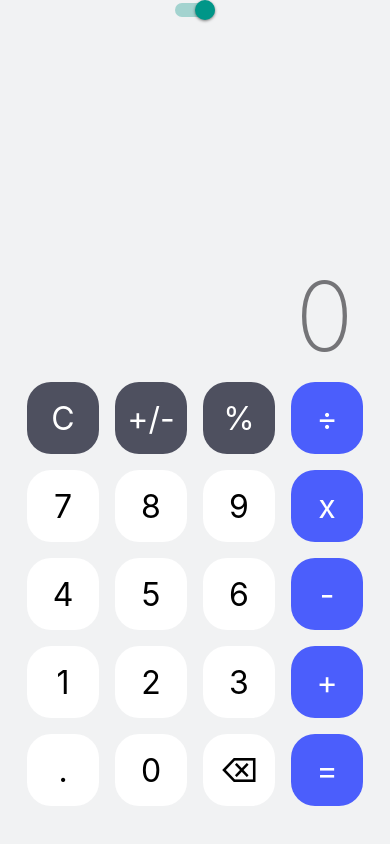
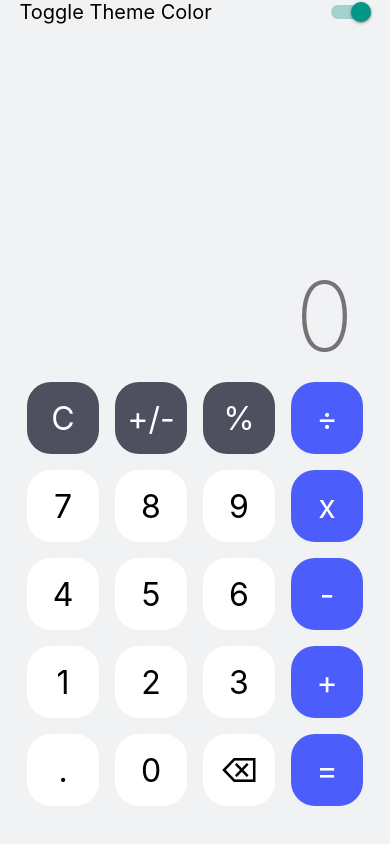
Before and after one commit to oriondev7/rn-calculator, a React Native app: screen / in a window 390 px wide. Built offline with nearby package versions, Linux system fonts and the light colour scheme.

Commit message:
add text

```diff
--- a/src/screens/calculator/Calculator.tsx
+++ b/src/screens/calculator/Calculator.tsx
@@ -1,5 +1,5 @@
 import { useState } from 'react'
-import { Switch, SafeAreaView } from 'react-native'
+import { Switch, SafeAreaView, View, Text } from 'react-native'
 import { ThemeMode } from '../../constants'
 import { styles } from './calculator.styles'
 import { ThemeContext } from '../../context/ThemeContext'
@@ -18,7 +18,21 @@ export const Calculator = () => {
       <SafeAreaView
         style={isThemeLight ? styles.lightContainer : styles.darkContainer}
       >
-        <Switch value={isThemeLight} onValueChange={toggleThemeMode} />
+        <View
+          style={{
+            width: '90%',
+            flexDirection: 'row',
+            alignItems: 'center',
+            justifyContent: 'space-between',
+          }}
+        >
+          <Text
+            style={{ color: isThemeLight ? 'black' : 'white', fontSize: 20 }}
+          >
+            Toggle Theme Color
+          </Text>
+          <Switch value={isThemeLight} onValueChange={toggleThemeMode} />
+        </View>
         <Keyboard />
       </SafeAreaView>
     </ThemeContext.Provider>
```
